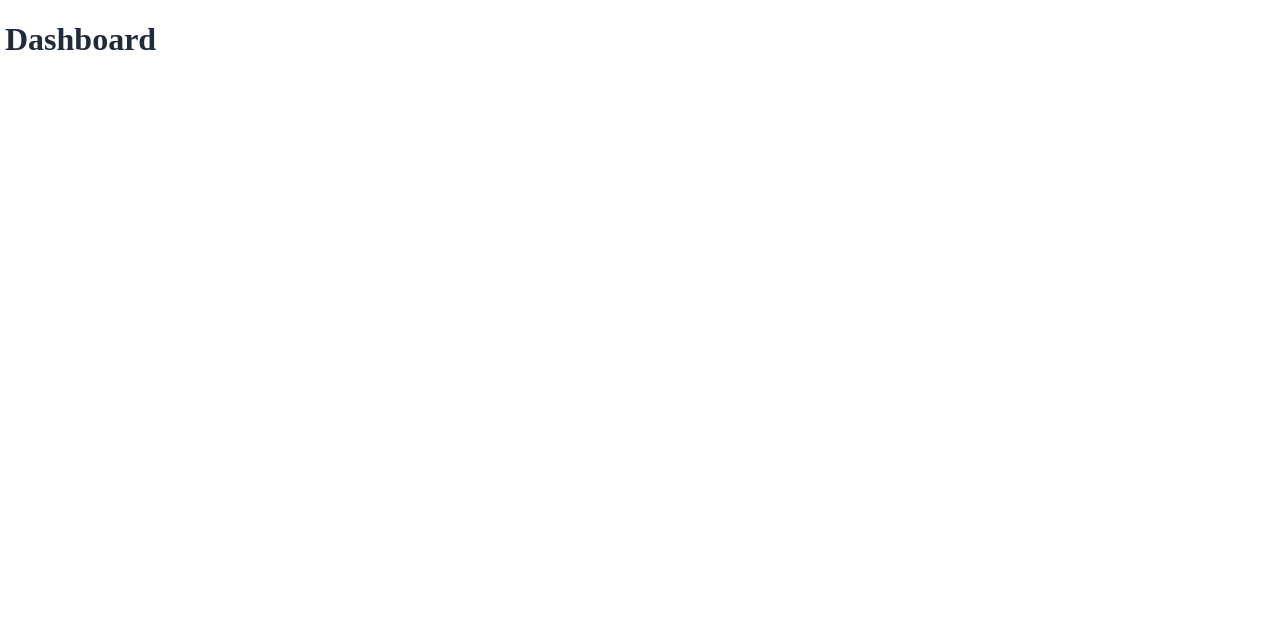
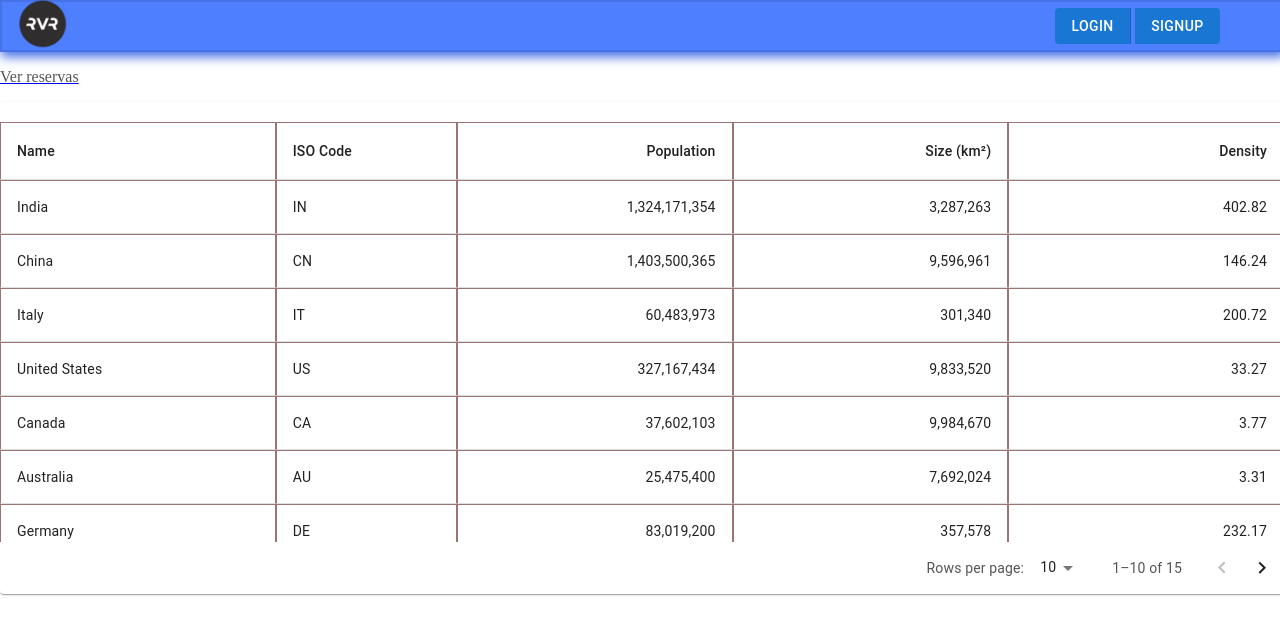
Before and after one commit to AlbertoJulioGarciaFernandez/Project-3-API-REACT, a React (Vite) app in the folder frontend/: page /dashboard/listusers in a window 1280 px wide. Shown: the top 634 px of the page. Built offline with nearby package versions, Linux system fonts and the light colour scheme; no server answers; sample sign-in values are in the browser's storage; the HTML template or start-up script is replaced by a standard one.

Commit message:
creado service User y accede a los datos de usuarios

```diff
--- a/frontend/src/components/Usuarios/ListUsers/ListUsersComponent.jsx
+++ b/frontend/src/components/Usuarios/ListUsers/ListUsersComponent.jsx
@@ -7,11 +7,57 @@ import TableContainer from '@mui/material/TableContainer';
 import TableHead from '@mui/material/TableHead';
 import TablePagination from '@mui/material/TablePagination';
 import TableRow from '@mui/material/TableRow';
-import ListUsersComponent from '../../../pages/Users/ListUsersComponents/ListUsersComponents';
 
+const columns = [
+  { id: 'name', label: 'Name', minWidth: 170 },
+  { id: 'code', label: 'ISO\u00a0Code', minWidth: 100 },
+  {
+    id: 'population',
+    label: 'Population',
+    minWidth: 170,
+    align: 'right',
+    format: (value) => value.toLocaleString('en-US'),
+  },
+  {
+    id: 'size',
+    label: 'Size\u00a0(km\u00b2)',
+    minWidth: 170,
+    align: 'right',
+    format: (value) => value.toLocaleString('en-US'),
+  },
+  {
+    id: 'density',
+    label: 'Density',
+    minWidth: 170,
+    align: 'right',
+    format: (value) => value.toFixed(2),
+  },
+];
 
+function createData(name, code, population, size) {
+  const density = population / size;
+  return { name, code, population, size, density };
+}
 
-export default function StickyHeadTable(props) {
+const rows = [
+  createData('India', 'IN', 1324171354, 3287263),
+  createData('China', 'CN', 1403500365, 9596961),
+  createData('Italy', 'IT', 60483973, 301340),
+  createData('United States', 'US', 327167434, 9833520),
+  createData('Canada', 'CA', 37602103, 9984670),
+  createData('Australia', 'AU', 25475400, 7692024),
+  createData('Germany', 'DE', 83019200, 357578),
+  createData('Ireland', 'IE', 4857000, 70273),
+  createData('Mexico', 'MX', 126577691, 1972550),
+  createData('Japan', 'JP', 126317000, 377973),
+  createData('France', 'FR', 67022000, 640679),
+  createData('United Kingdom', 'GB', 67545757, 242495),
+  createData('Russia', 'RU', 146793744, 17098246),
+  createData('Nigeria', 'NG', 200962417, 923768),
+  createData('Brazil', 'BR', 210147125, 8515767),
+];
+
+function ListUsersComponent({listaUsuarios}) {
   const [page, setPage] = React.useState(0);
   const [rowsPerPage, setRowsPerPage] = React.useState(10);
 
@@ -75,3 +121,5 @@ export default function StickyHeadTable(props) {
     </Paper>
   );
 }
+
+export default ListUsersComponent
--- a/frontend/src/pages/Users/ListUsers/ListUsersPage.jsx
+++ b/frontend/src/pages/Users/ListUsers/ListUsersPage.jsx
@@ -1,58 +1,27 @@
-//importar css en caso de necesitarlo (no creado)
+import { useEffect, useState } from "react"
+import ListUsersComponent from "../../../components/Usuarios/ListUsers/ListUsersComponent"
+import { getListUsers } from "../../../services/Users"
 
 function ListUsersPage() {
 
-    const columns = [
-        { id: 'name', label: 'Name', minWidth: 170 },
-        { id: 'code', label: 'ISO\u00a0Code', minWidth: 100 },
-        {
-          id: 'population',
-          label: 'Population',
-          minWidth: 170,
-          align: 'right',
-          format: (value) => value.toLocaleString('en-US'),
-        },
-        {
-          id: 'size',
-          label: 'Size\u00a0(km\u00b2)',
-          minWidth: 170,
-          align: 'right',
-          format: (value) => value.toLocaleString('en-US'),
-        },
-        {
-          id: 'density',
-          label: 'Density',
-          minWidth: 170,
-          align: 'right',
-          format: (value) => value.toFixed(2),
-        },
-      ];
+  const [user, setUSer] = useState([])
 
-      function createData(name, code, population, size) {
-        const density = population / size;
-        return { name, code, population, size, density };
-      }
 
-      const rows = [
-        createData('India', 'IN', 1324171354, 3287263),
-        createData('China', 'CN', 1403500365, 9596961),
-        createData('Italy', 'IT', 60483973, 301340),
-        createData('United States', 'US', 327167434, 9833520),
-        createData('Canada', 'CA', 37602103, 9984670),
-        createData('Australia', 'AU', 25475400, 7692024),
-        createData('Germany', 'DE', 83019200, 357578),
-        createData('Ireland', 'IE', 4857000, 70273),
-        createData('Mexico', 'MX', 126577691, 1972550),
-        createData('Japan', 'JP', 126317000, 377973),
-        createData('France', 'FR', 67022000, 640679),
-        createData('United Kingdom', 'GB', 67545757, 242495),
-        createData('Russia', 'RU', 146793744, 17098246),
-        createData('Nigeria', 'NG', 200962417, 923768),
-        createData('Brazil', 'BR', 210147125, 8515767),
-      ];
+  async function getUsers(){
+    const data = await getListUsers()
+    setUSer(data)
+    console.log(data)
+  }
+
+  useEffect(() => {
+    getUsers();
+  }, [])
 
   return (
-    <ListUsersComponent listaUsuarios={columns}/>
+    <>
+      <ListUsersComponent listaUsuarios={user}/>
+    </>
+
   )
 }
 
--- a/frontend/src/router/index.jsx
+++ b/frontend/src/router/index.jsx
@@ -22,7 +22,7 @@ export const router = createBrowserRouter([
   },
   {
     path: "/dashboard",
-    element: <Dashboard />,
+    element: <Root />,
     loader: () => {
       if (!localStorage.getItem("token")) {
         return redirect("/")  //If the user isn't logged in, we redirect to the login page.
@@ -40,7 +40,7 @@ export const router = createBrowserRouter([
         element: <ListBookings/>
       },
       {
-        path: '/dashboard/ListUsers',
+        path: '/dashboard/listusers',
         element: <ListUsersPage/>
       },
     ],
--- /dev/null
+++ b/frontend/src/services/Users.jsx
@@ -0,0 +1,12 @@
+import api from '.' //coge el index del service
+
+export const getListUsers = async () => {
+/*     console.log(localStorage) */
+    const { data } = await api.get('/user', {
+        headers:{
+            "Authorization" : localStorage.getItem("token")
+        }
+
+    })
+    return data // trae todos los datos de los usuarios
+}
```
